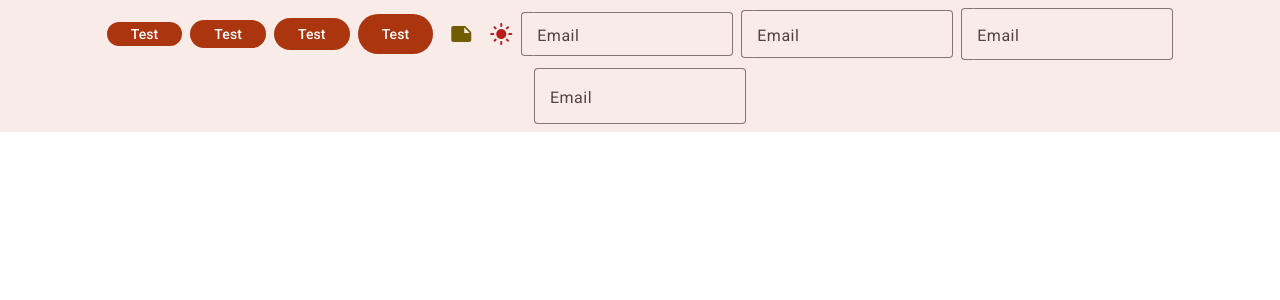
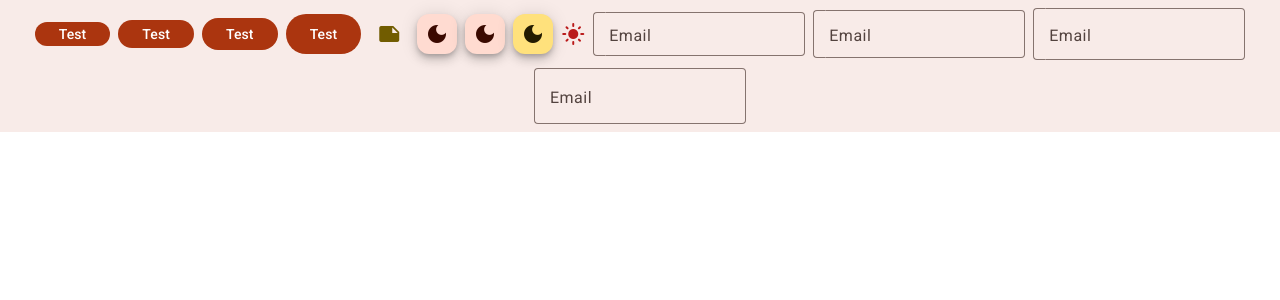
Before and after one commit to voi99/modern-angular-template, an Angular app: page / in a window 1280 px wide. Shown: the top 300 px of the page. Built offline with nearby package versions, Linux system fonts and the light colour scheme.

Commit message:
add: fab color variants

```diff
--- a/src/app/app.component.ts
+++ b/src/app/app.component.ts
@@ -1,6 +1,6 @@
 import { ChangeDetectionStrategy, Component } from "@angular/core";
 import { RouterOutlet } from "@angular/router";
-import { MatButton, MatIconButton } from "@angular/material/button";
+import { MatButton, MatIconButton, MatMiniFabButton } from "@angular/material/button";
 import { MatIcon } from "@angular/material/icon";
 import { MatFormField, MatLabel } from "@angular/material/form-field";
 import { MatInput } from "@angular/material/input";
@@ -8,7 +8,7 @@ import { MatInput } from "@angular/material/input";
 @Component({
   selector: "app-root",
   standalone: true,
-  imports: [RouterOutlet, MatButton, MatIconButton, MatIcon, MatFormField, MatInput, MatLabel],
+  imports: [RouterOutlet, MatButton, MatIconButton, MatIcon, MatFormField, MatInput, MatLabel, MatMiniFabButton],
   template: `
     <div class="bg-surface-container p-2 flex items-center gap-2 justify-center flex-wrap">
       <button mat-flat-button class="mat-xs">Test</button>
@@ -17,6 +17,15 @@ import { MatInput } from "@angular/material/input";
       <button mat-flat-button>Test</button>
       <button mat-icon-button class="mat-tertiary">
         <mat-icon> note </mat-icon>
+      </button>
+      <button mat-mini-fab>
+        <mat-icon> dark_mode</mat-icon>
+      </button>
+      <button mat-mini-fab class="mat-secondary">
+        <mat-icon> dark_mode</mat-icon>
+      </button>
+      <button mat-mini-fab class="mat-tertiary">
+        <mat-icon> dark_mode</mat-icon>
       </button>
       <mat-icon class="mat-error">light_mode</mat-icon>
       <mat-form-field appearance="outline" subscriptSizing="dynamic" class="mat-xs">
--- /dev/null
+++ b/src/scss/_fab.scss
@@ -0,0 +1,13 @@
+@use "@angular/material" as mat;
+
+@mixin color-variants($theme) {
+  .mdc-fab {
+    &.mat-secondary {
+      @include mat.fab-color($theme, $color-variant: secondary);
+    }
+
+    &.mat-tertiary {
+      @include mat.fab-color($theme, $color-variant: tertiary);
+    }
+  }
+}
--- a/src/styles.scss
+++ b/src/styles.scss
@@ -6,6 +6,7 @@
 @use "icon-buttons";
 @use "icons";
 @use "form-fields";
+@use "fab";
 
 @include mat.core();
 
@@ -15,6 +16,7 @@
   @include buttons.color-variants(m3.$light-theme);
   @include icon-buttons.color-variants(m3.$light-theme);
   @include icons.color-variants(m3.$light-theme);
+  @include fab.color-variants(m3.$light-theme);
 
   @include buttons.sizes(m3.$light-theme);
   @include form-fields.sizes(m3.$light-theme);
```
